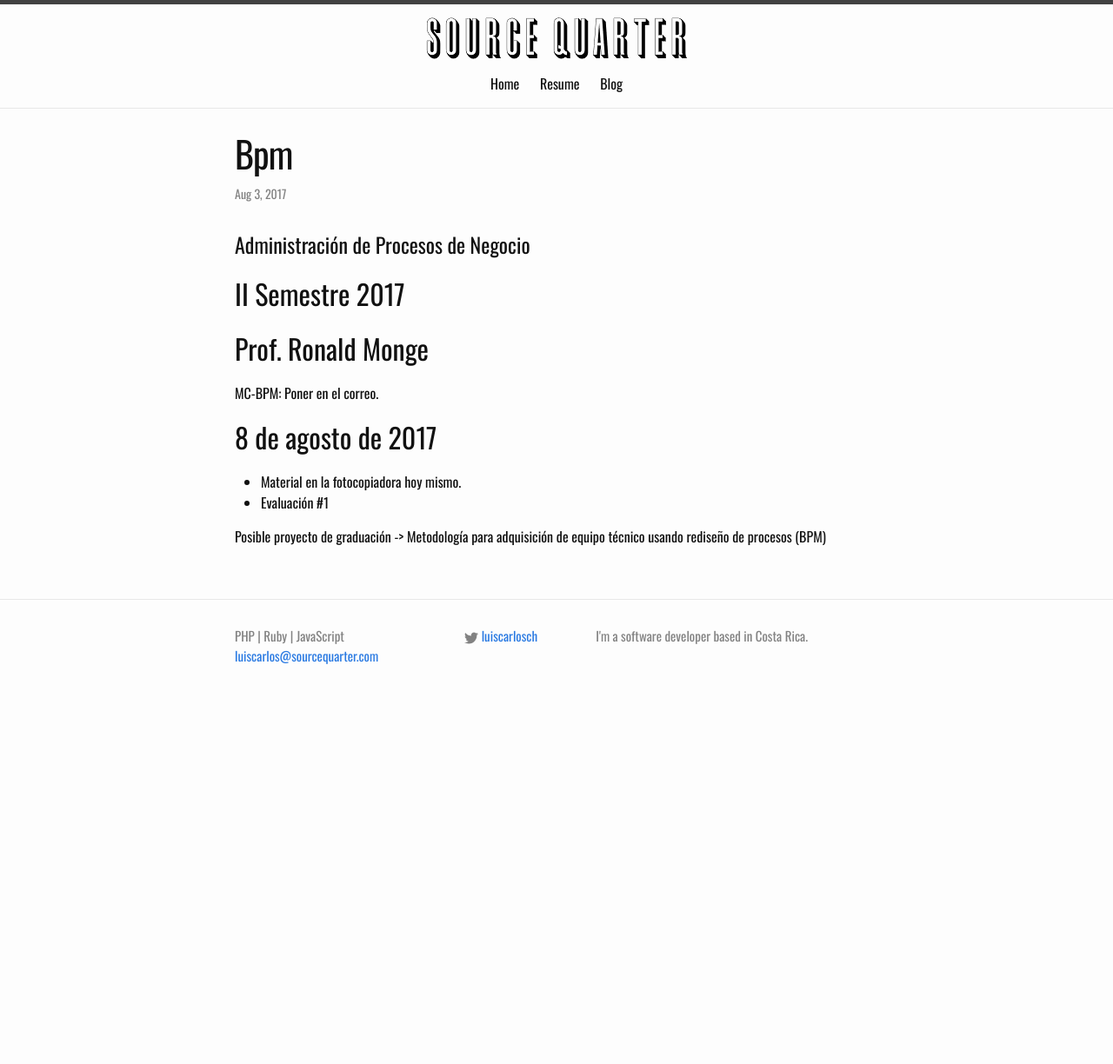
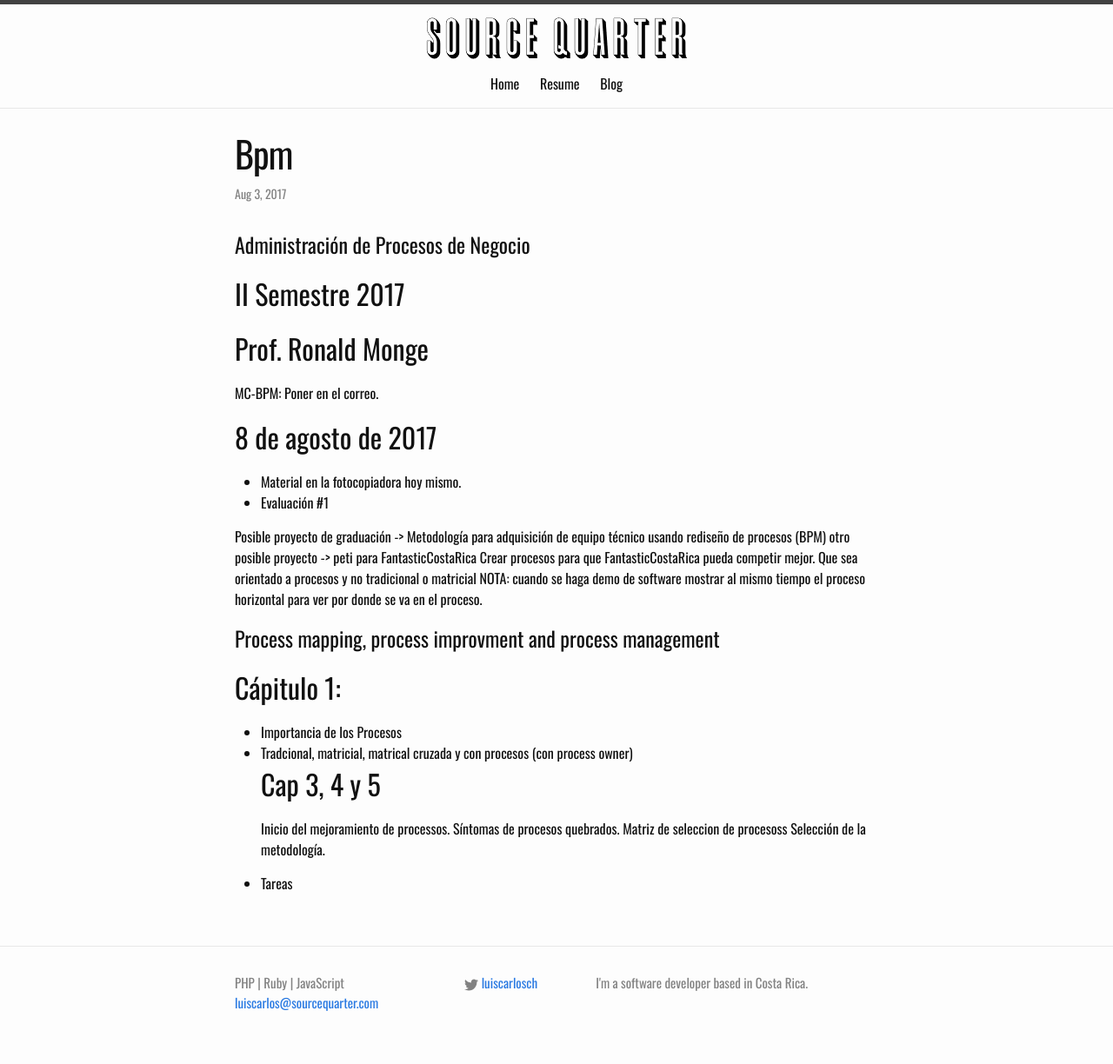
Before and after one commit to lucachaco/sourcequarter-lander, a Jekyll site: the page built from _posts/2017-08-03-bpm.md, in a window 1280 px wide. Shown: the whole page at 87% size. Built offline with Jekyll 4.4.1, drawn with Linux system fonts in a browser that asks for light colours; our own code applies the rules of GitHub Pages for plain Markdown files; before the commit the page ends 900 px from its top, so only the background shows below that.

Commit message:
Update 2017-08-03-bpm.md

```diff
--- a/_posts/2017-08-03-bpm.md
+++ b/_posts/2017-08-03-bpm.md
@@ -8,8 +8,20 @@ MC-BPM: Poner en el correo.
 - Material en la fotocopiadora hoy mismo.
 - Evaluación #1
 
-
-
-
 Posible proyecto de graduación ->
 Metodología para adquisición de equipo técnico usando rediseño de procesos (BPM)
+otro posible proyecto -> peti para FantasticCostaRica
+Crear procesos para que FantasticCostaRica pueda competir mejor. Que sea orientado a procesos y no tradicional o matricial
+NOTA: cuando se haga demo de software mostrar al mismo tiempo el proceso horizontal para ver por donde se va en el proceso.
+
+# Process mapping, process improvment and process management
+## Cápitulo 1:
+- Importancia de los Procesos
+- Tradcional, matricial, matrical cruzada y con procesos (con process owner)
+## Cap 3, 4 y 5
+Inicio del  mejoramiento de processos.
+Síntomas de procesos quebrados.
+Matriz de seleccion de procesoss
+Selección de la metodología.
+
+- Tareas
```
